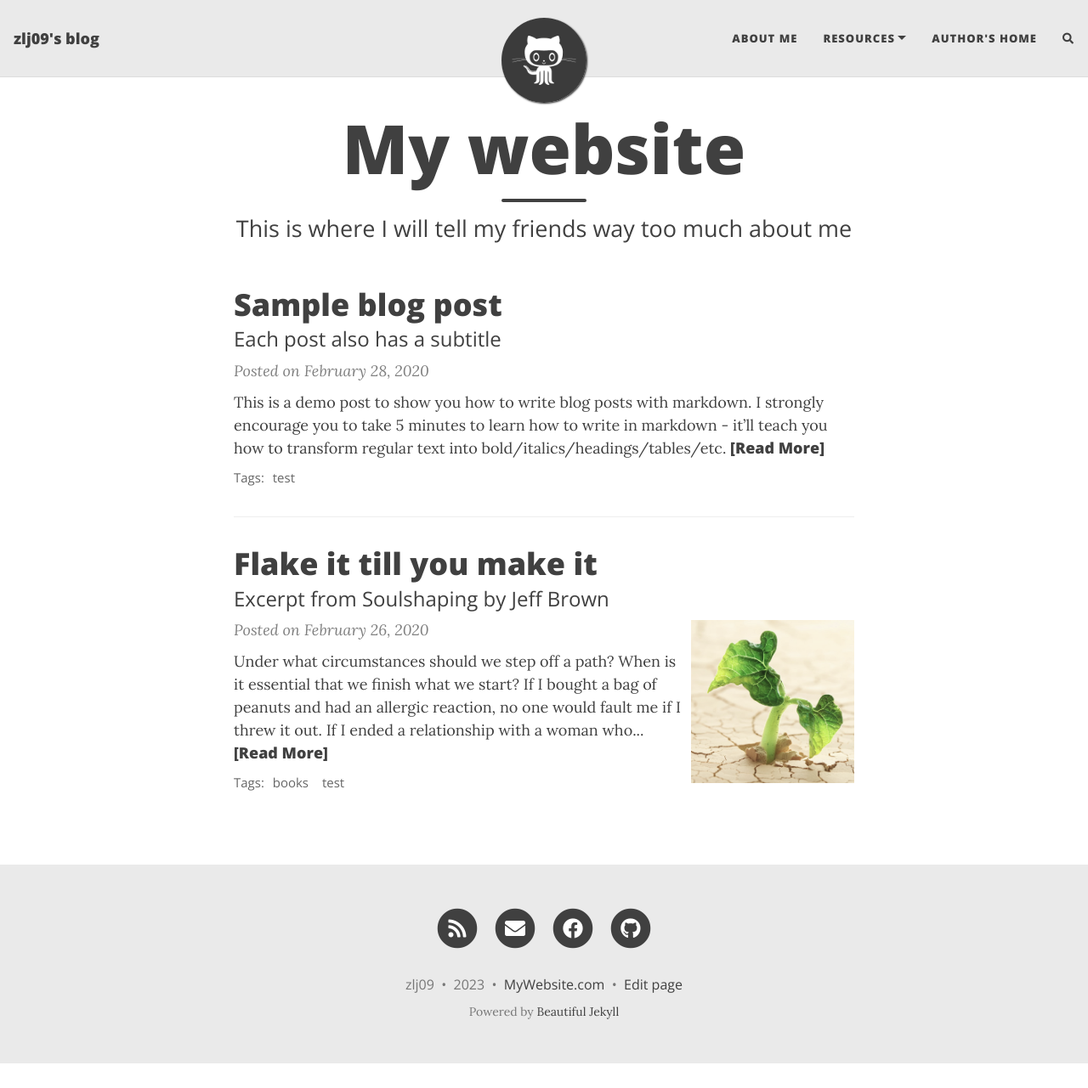
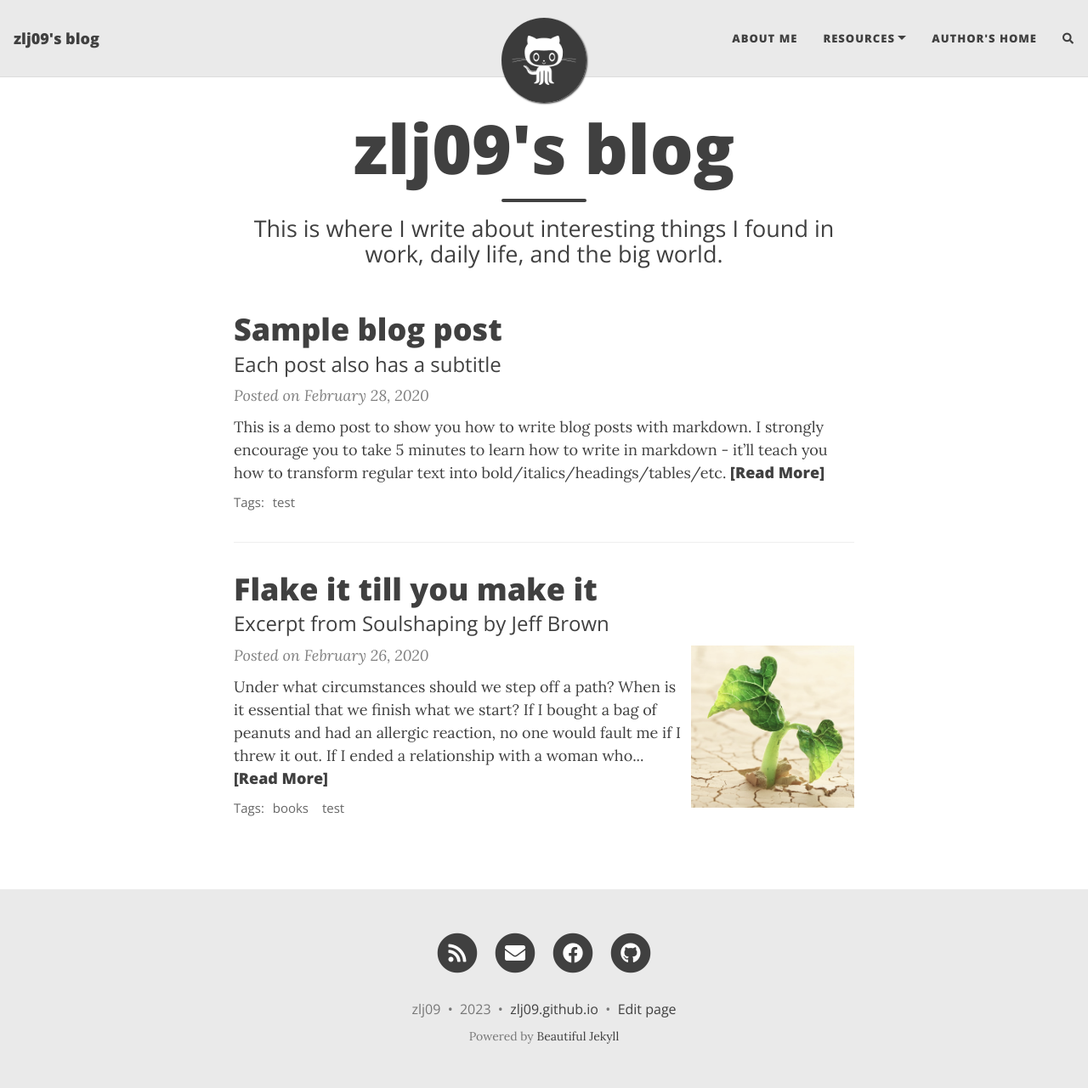
Before and after one commit to zlj09/zlj09.github.io, a Jekyll site: the page built from index.html, in a window 1280 px wide and 1281 px high. Shown: the whole window at 85% size. Built offline with Jekyll 4.4.1, drawn with Linux system fonts in a browser that asks for light colours; nearby versions of some CDN libraries; the list of posts is cut into pages by our own code; comment, search, counter and statistics services are not loaded.

Commit message:
Changed index page

```diff
--- a/_config.yml
+++ b/_config.yml
@@ -94,7 +94,7 @@ share-links-active:
 
 # How to display the link to your website in the footer
 # Remove this if you don't want a link in the footer
-url-pretty: "MyWebsite.com"
+url-pretty: "zlj09.github.io"
 
 # Excerpt word length - Truncate the excerpt of each post on the feed page to the specified number of words
 excerpt_length: 50
--- a/index.html
+++ b/index.html
@@ -1,5 +1,5 @@
 ---
 layout: home
-title: My website
-subtitle: This is where I will tell my friends way too much about me
+title: zlj09's blog
+subtitle: This is where I write about interesting things I found in work, daily life, and the big world.
 ---
```
